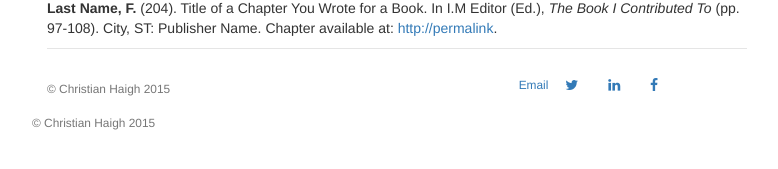
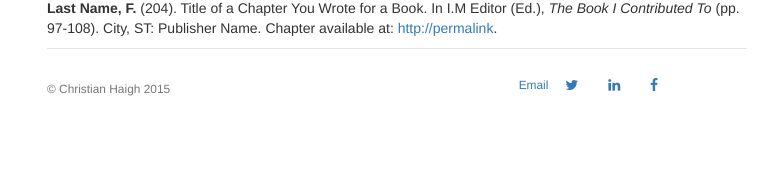
Before and after one commit to christianhaigh/christianhaigh.github.io, a Jekyll site: the page built from cv/index.html, in a window 1280 px wide. Shown: the part 431-600 px from the top of the page, without its empty margins (243-1021 px from the left). Built offline with Jekyll 4.4.1, drawn with Linux system fonts in a browser that asks for light colours.

Commit message:
Update default.html

```diff
--- a/_layouts/default.html
+++ b/_layouts/default.html
@@ -38,7 +38,6 @@
   		<a class="btn btn-social-icon btn-facebook">
     			<i class="fa fa-facebook"></i>
   		</a>
-  		<p padding-top="1cm"></p><small>&copy; Christian Haigh 2015</small></p>
 	</div>
 
   </body>
```
